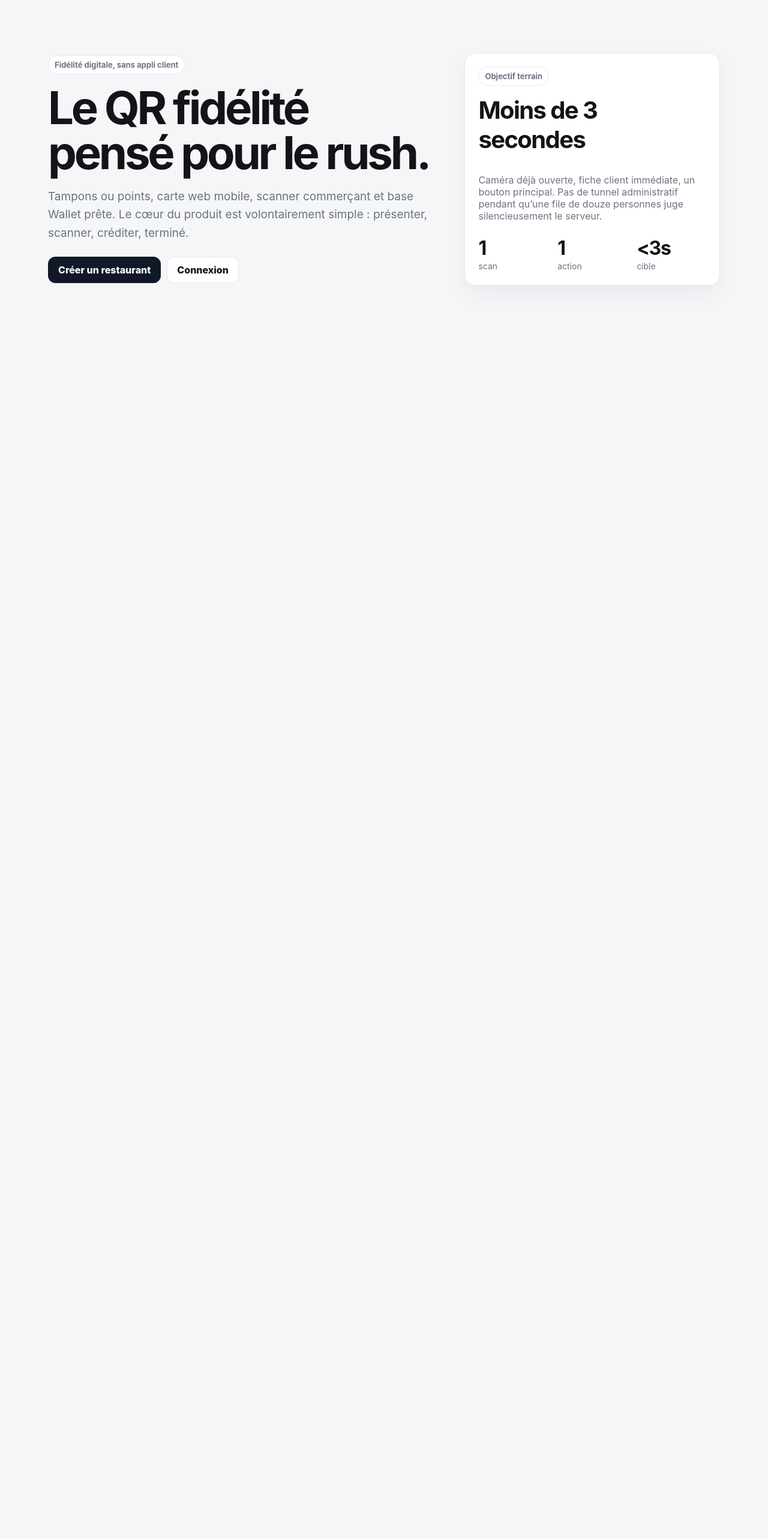
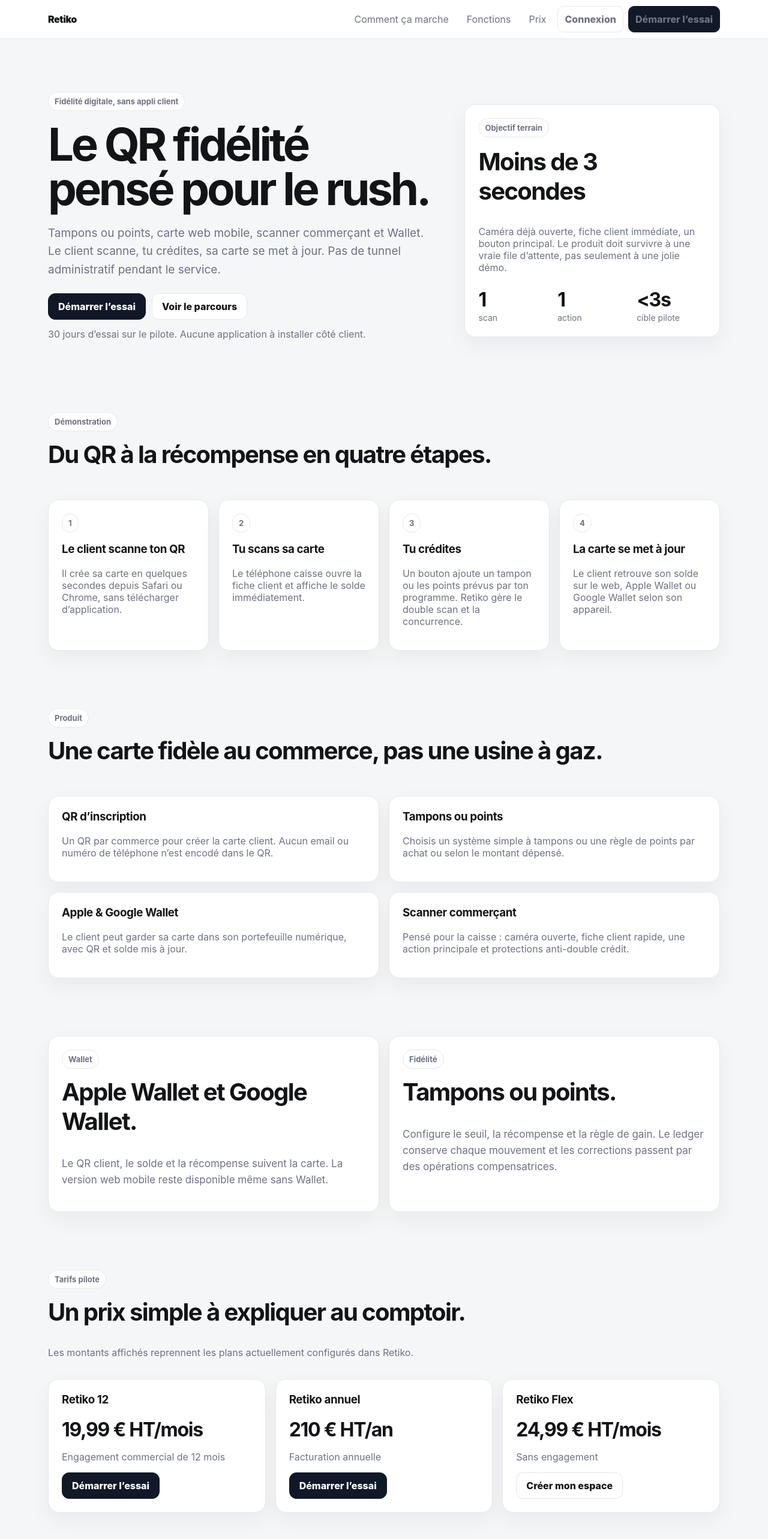
Before and after one commit to yassineimpe-bit/Fidgo, a Next.js app: page / in a window 1280 px wide. Shown: the top 2566 px of the page at 60% size. Before the commit the page ends 800 px from the top, so only its background shows below. Built offline with nearby package versions, Linux system fonts and the light colour scheme; no server answers.

Commit message:
feat: expand commercial landing page

```diff
--- a/app/page.tsx
+++ b/app/page.tsx
@@ -1,28 +1,129 @@
+import type { Metadata } from "next";
 import Link from "next/link";
+import { BILLING_PLANS } from "@/lib/billing";
+
+export const metadata: Metadata = {
+  title: "Carte de fidélité digitale pour restaurants",
+  description: "Retiko transforme un QR code en carte de fidélité digitale : tampons ou points, scanner commerçant, Apple Wallet, Google Wallet et carte web mobile.",
+  keywords: ["carte fidélité digitale", "QR fidélité restaurant", "Apple Wallet fidélité", "Google Wallet fidélité", "programme fidélité restaurant"],
+  alternates: { canonical: "/" },
+  openGraph: {
+    title: "Retiko · Fidélité digitale pensée pour le rush",
+    description: "QR client, scanner commerçant, tampons ou points et Wallet. Sans application à installer côté client.",
+    type: "website",
+    locale: "fr_FR",
+  },
+};
+
+const steps = [
+  ["1", "Le client scanne ton QR", "Il crée sa carte en quelques secondes depuis Safari ou Chrome, sans télécharger d’application."],
+  ["2", "Tu scans sa carte", "Le téléphone caisse ouvre la fiche client et affiche le solde immédiatement."],
+  ["3", "Tu crédites", "Un bouton ajoute un tampon ou les points prévus par ton programme. Retiko gère le double scan et la concurrence."],
+  ["4", "La carte se met à jour", "Le client retrouve son solde sur le web, Apple Wallet ou Google Wallet selon son appareil."],
+] as const;
+
+const features = [
+  ["QR d’inscription", "Un QR par commerce pour créer la carte client. Aucun email ou numéro de téléphone n’est encodé dans le QR."],
+  ["Tampons ou points", "Choisis un système simple à tampons ou une règle de points par achat ou selon le montant dépensé."],
+  ["Apple & Google Wallet", "Le client peut garder sa carte dans son portefeuille numérique, avec QR et solde mis à jour."],
+  ["Scanner commerçant", "Pensé pour la caisse : caméra ouverte, fiche client rapide, une action principale et protections anti-double crédit."],
+] as const;
+
 export default function Home() {
   return (
     <main>
+      <header className="topbar no-print">
+        <div className="shell topbar-inner">
+          <Link className="brand" href="/">Retiko</Link>
+          <nav className="navlinks">
+            <a href="#demo">Comment ça marche</a>
+            <a href="#features">Fonctions</a>
+            <a href="#pricing">Prix</a>
+            <Link className="btn" href="/login">Connexion</Link>
+            <Link className="btn btn-primary" href="/signup">Démarrer l’essai</Link>
+          </nav>
+        </div>
+      </header>
+
       <section className="hero">
         <div className="shell hero-grid">
           <div>
             <span className="eyebrow">Fidélité digitale, sans appli client</span>
             <h1>Le QR fidélité pensé pour le rush.</h1>
-            <p className="lead">Tampons ou points, carte web mobile, scanner commerçant et base Wallet prête. Le cœur du produit est volontairement simple : présenter, scanner, créditer, terminé.</p>
+            <p className="lead">Tampons ou points, carte web mobile, scanner commerçant et Wallet. Le client scanne, tu crédites, sa carte se met à jour. Pas de tunnel administratif pendant le service.</p>
             <div className="actions">
-              <Link className="btn btn-primary" href="/signup">Créer un restaurant</Link>
-              <Link className="btn" href="/login">Connexion</Link>
+              <Link className="btn btn-primary" href="/signup">Démarrer l’essai</Link>
+              <a className="btn" href="#demo">Voir le parcours</a>
             </div>
+            <p className="muted" style={{marginTop:14}}>30 jours d’essai sur le pilote. Aucune application à installer côté client.</p>
           </div>
           <div className="card">
             <span className="eyebrow">Objectif terrain</span>
             <h2 style={{marginTop:16}}>Moins de 3 secondes</h2>
-            <p className="muted">Caméra déjà ouverte, fiche client immédiate, un bouton principal. Pas de tunnel administratif pendant qu’une file de douze personnes juge silencieusement le serveur.</p>
+            <p className="muted">Caméra déjà ouverte, fiche client immédiate, un bouton principal. Le produit doit survivre à une vraie file d’attente, pas seulement à une jolie démo.</p>
             <div className="grid grid-3" style={{marginTop:24}}>
               <div className="metric"><strong>1</strong><span>scan</span></div>
               <div className="metric"><strong>1</strong><span>action</span></div>
-              <div className="metric"><strong>&lt;3s</strong><span>cible</span></div>
+              <div className="metric"><strong>&lt;3s</strong><span>cible pilote</span></div>
             </div>
           </div>
+        </div>
+      </section>
+
+      <section id="demo" className="shell page" aria-labelledby="demo-title">
+        <div className="section-head">
+          <div><span className="eyebrow">Démonstration</span><h2 id="demo-title" style={{marginTop:14}}>Du QR à la récompense en quatre étapes.</h2></div>
+        </div>
+        <div className="grid grid-4">
+          {steps.map(([number,title,body]) => <article className="card" key={number}>
+            <span className="eyebrow">{number}</span>
+            <h3 style={{marginTop:16}}>{title}</h3>
+            <p className="muted">{body}</p>
+          </article>)}
+        </div>
+      </section>
+
+      <section id="features" className="shell page" aria-labelledby="features-title">
+        <div className="section-head">
+          <div><span className="eyebrow">Produit</span><h2 id="features-title" style={{marginTop:14}}>Une carte fidèle au commerce, pas une usine à gaz.</h2></div>
+        </div>
+        <div className="grid grid-2">
+          {features.map(([title,body]) => <article className="card" key={title}><h3>{title}</h3><p className="muted">{body}</p></article>)}
+        </div>
+      </section>
+
+      <section className="shell page" aria-labelledby="wallet-title">
+        <div className="grid grid-2">
+          <article className="card">
+            <span className="eyebrow">Wallet</span>
+            <h2 id="wallet-title" style={{marginTop:14}}>Apple Wallet et Google Wallet.</h2>
+            <p className="lead" style={{fontSize:17}}>Le QR client, le solde et la récompense suivent la carte. La version web mobile reste disponible même sans Wallet.</p>
+          </article>
+          <article className="card">
+            <span className="eyebrow">Fidélité</span>
+            <h2 style={{marginTop:14}}>Tampons ou points.</h2>
+            <p className="lead" style={{fontSize:17}}>Configure le seuil, la récompense et la règle de gain. Le ledger conserve chaque mouvement et les corrections passent par des opérations compensatrices.</p>
+          </article>
+        </div>
+      </section>
+
+      <section id="pricing" className="shell page" aria-labelledby="pricing-title">
+        <div className="section-head">
+          <div><span className="eyebrow">Tarifs pilote</span><h2 id="pricing-title" style={{marginTop:14}}>Un prix simple à expliquer au comptoir.</h2><p className="muted">Les montants affichés reprennent les plans actuellement configurés dans Retiko.</p></div>
+        </div>
+        <div className="grid grid-3">
+          <article className="card"><h3>{BILLING_PLANS.RETIKO_12.label}</h3><p className="metric"><strong>{BILLING_PLANS.RETIKO_12.priceLabel}</strong></p><p className="muted">{BILLING_PLANS.RETIKO_12.commitment}</p><Link className="btn btn-primary" href="/signup">Démarrer l’essai</Link></article>
+          <article className="card"><h3>{BILLING_PLANS.ANNUAL.label}</h3><p className="metric"><strong>{BILLING_PLANS.ANNUAL.priceLabel}</strong></p><p className="muted">{BILLING_PLANS.ANNUAL.commitment}</p><Link className="btn btn-primary" href="/signup">Démarrer l’essai</Link></article>
+          <article className="card"><h3>{BILLING_PLANS.FLEX.label}</h3><p className="metric"><strong>{BILLING_PLANS.FLEX.priceLabel}</strong></p><p className="muted">{BILLING_PLANS.FLEX.commitment}</p><Link className="btn" href="/signup">Créer mon espace</Link></article>
+        </div>
+      </section>
+
+      <section className="shell page">
+        <div className="card" style={{textAlign:"center"}}>
+          <span className="eyebrow">Pilote</span>
+          <h2 style={{margin:"16px auto 10px"}}>Teste le parcours avant de le mettre devant tes clients.</h2>
+          <p className="lead" style={{margin:"0 auto 22px"}}>Crée ton commerce, configure ton programme, imprime ton QR et fais un premier passage avec ton téléphone.</p>
+          <Link className="btn btn-primary" href="/signup">Démarrer l’essai</Link>
         </div>
       </section>
     </main>
```
